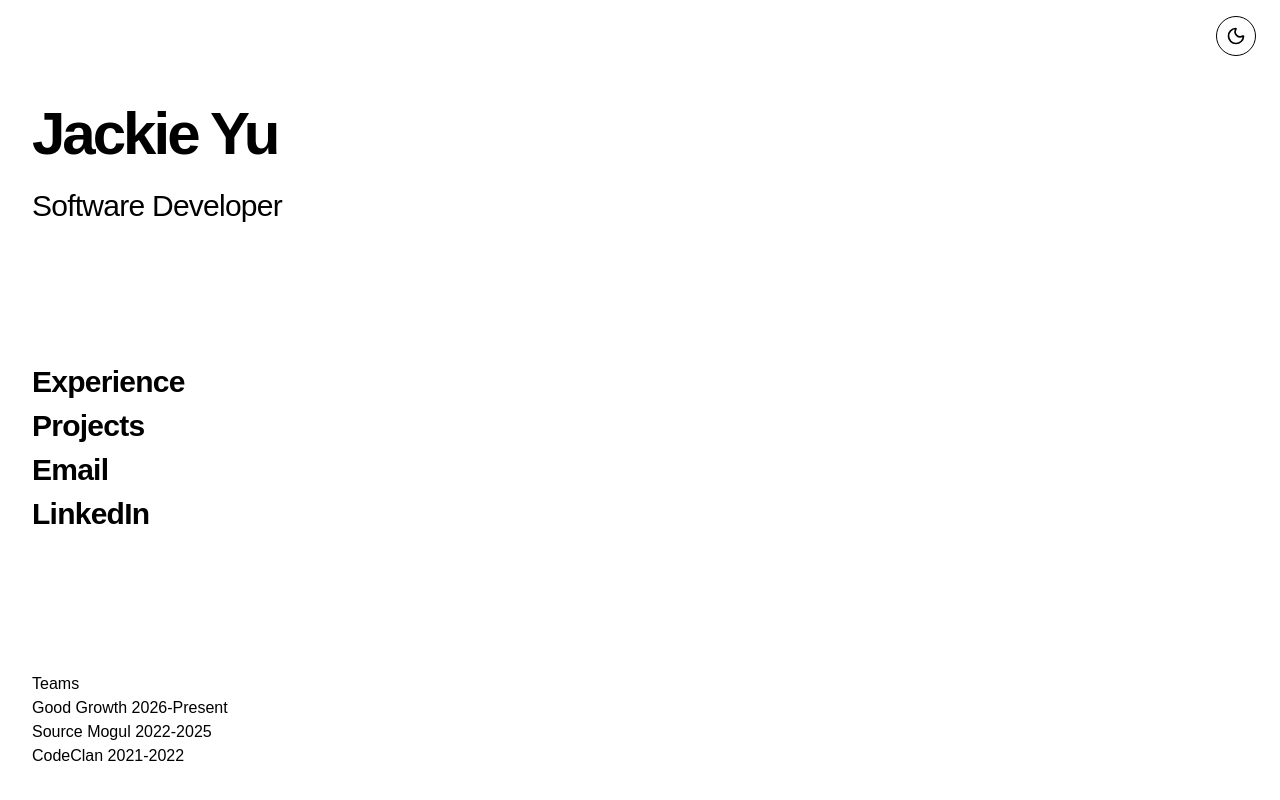
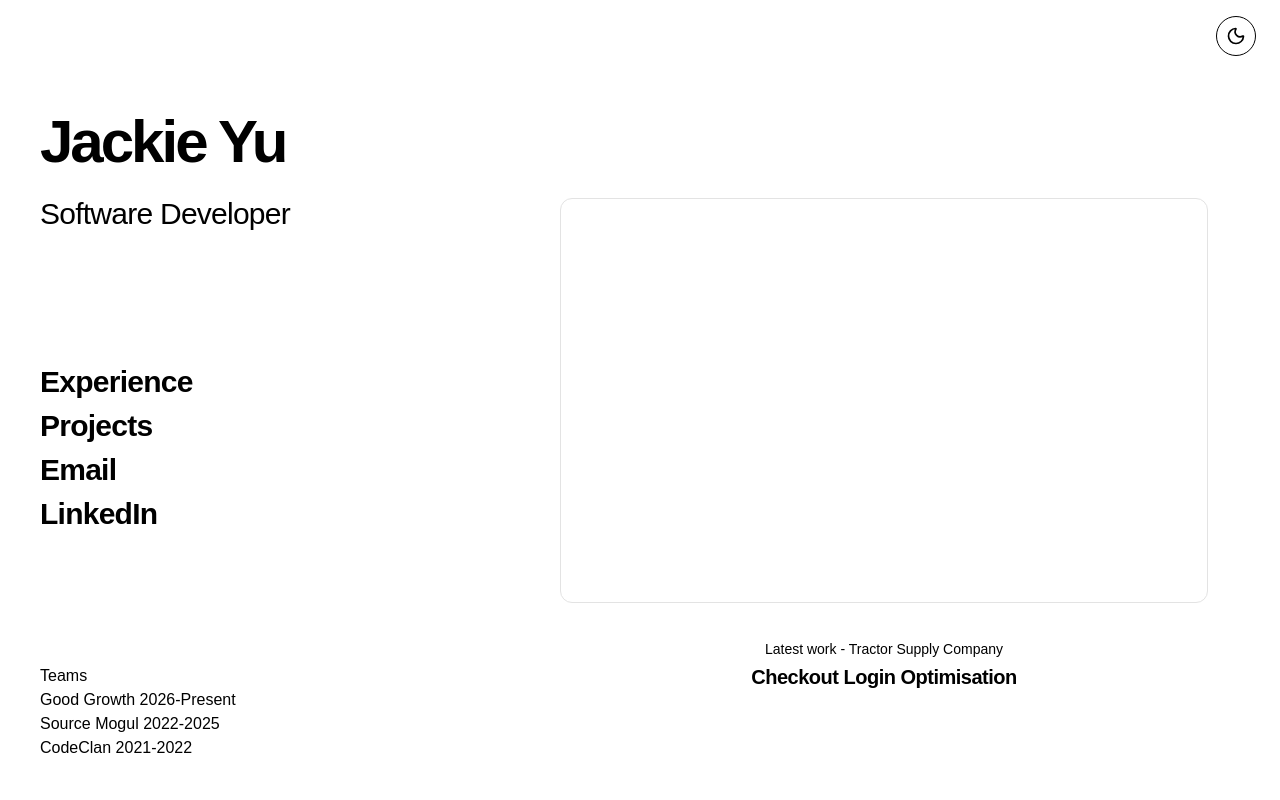
Before and after one commit to Jackie247/portfolio, a Next.js app: page / in a window 1280 px wide. Built offline with nearby package versions, Linux system fonts and the light colour scheme.

Commit message:
feat: update homepage desktop style

```diff
--- a/app/components/Preview.tsx
+++ b/app/components/Preview.tsx
@@ -76,25 +76,10 @@ function Tablet({ src, title }) {
   );
 }
 
-function Desktop({ src, title }) {
+export function Desktop({ src, title }) {
   return (
-    <div className="w-full max-w-4xl px-[6%]">
-      {/* Lid */}
-      <div className="rounded-t-[1.5rem] rounded-b-sm bg-device p-[3px] shadow-2xl ring-1 ring-device-edge">
-        <div className="relative aspect-[16/10] overflow-hidden rounded-t-[1.35rem] rounded-b-sm border-[12px] border-b-[18px] border-black bg-black">
-          {/* Notch */}
-          <div className="absolute left-1/2 top-0 z-10 h-4 w-28 -translate-x-1/2 rounded-b-lg bg-black" />
-          {/* Screen */}
-          <div className="h-full w-full overflow-hidden rounded-sm">
-            <Video src={src} title={title} />
-          </div>
-        </div>
-      </div>
-      {/* Base */}
-      <div className="-mx-[6%] h-3.5 rounded-b-2xl bg-device ring-1 ring-device-edge">
-        {/* Opening Notch */}
-        <div className="mx-auto h-1.5 w-[15%] rounded-b-lg bg-device-button" />
-      </div>
+    <div className="aspect-[16/10] w-full max-w-4xl overflow-hidden rounded-xl border border-line bg-surface">
+      <Video src={src} title={title} />
     </div>
   );
 }
--- a/app/page.tsx
+++ b/app/page.tsx
@@ -1,9 +1,17 @@
 import HomeNav from "./components/HomeNav";
 import Link from "next/link";
+import { Desktop } from "./components/Preview";
+
+const featured = {
+  client: "Tractor Supply Company",
+  title: "Checkout Login Optimisation",
+  video: undefined,
+};
 
 export default function Home() {
   return (
-    <main className="flex flex-1 flex-col items-start justify-between p-8 bg-background">
+    <main className="mx-auto flex w-full max-w-7xl flex-1 gap-6 p-8 lg:p-6">
+      <div className="flex flex-1 flex-col items-start justify-between gap-14 lg:p-4">
         <section className="flex flex-col gap-6">
           <h1 className="text-5xl font-semibold leading-none tracking-tighter text-foreground md:text-6xl">
             Jackie Yu
@@ -23,6 +31,23 @@ export default function Home() {
             <li>CodeClan 2021-2022</li>
           </ul>
         </section>
+      </div>
+
+      <Link
+        href="/work"
+        className="group hidden flex-[1.5] flex-col justify-center gap-9 rounded-3xl bg-surface px-12 pb-10 pt-14 lg:flex"
+      >
+        <div className="mx-auto w-full max-w-180">
+          <Desktop src={featured.video} title={featured.title} />
+        </div>
+
+        <div className="text-center">
+          <p className="text-sm text-muted">Latest work - {featured.client}</p>
+          <p className="mt-1 text-xl font-semibold tracking-tight">
+            {featured.title}
+          </p>
+        </div>
+      </Link>
     </main>
   );
 }
```
Lines whose indentation alone changed are shown as unchanged.
